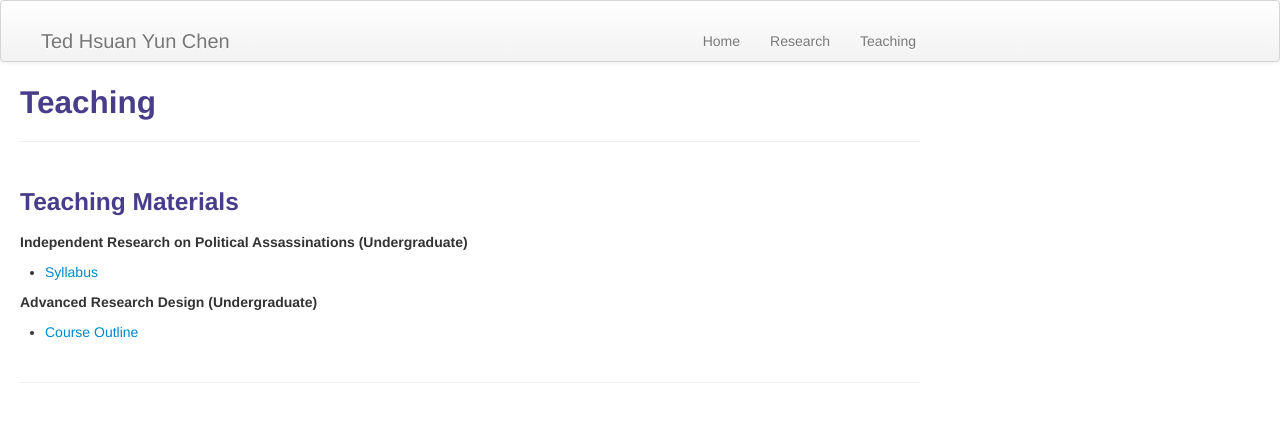
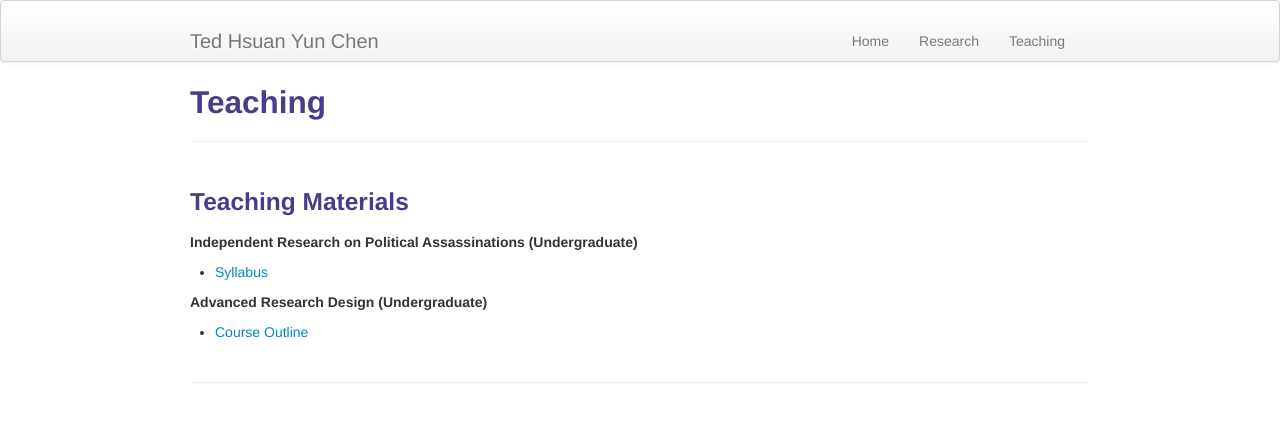
Before and after one commit to tedhchen/tedhchen.github.io, a Jekyll site: the page built from pages/teaching.md, in a window 1280 px wide. Shown: the top 422 px of the page. Built offline with Jekyll 4.4.1, drawn with Linux system fonts in a browser that asks for light colours.

Commit message:
fixed centering of page

```diff
--- a/assets/themes/twitter/css/style.css
+++ b/assets/themes/twitter/css/style.css
@@ -1,6 +1,6 @@
 /* Custom container */
 .container-narrow {
-  margin: 20px;
+  margin: 20px auto;
   max-width: 900px;
   padding: 0px; }
 
```
